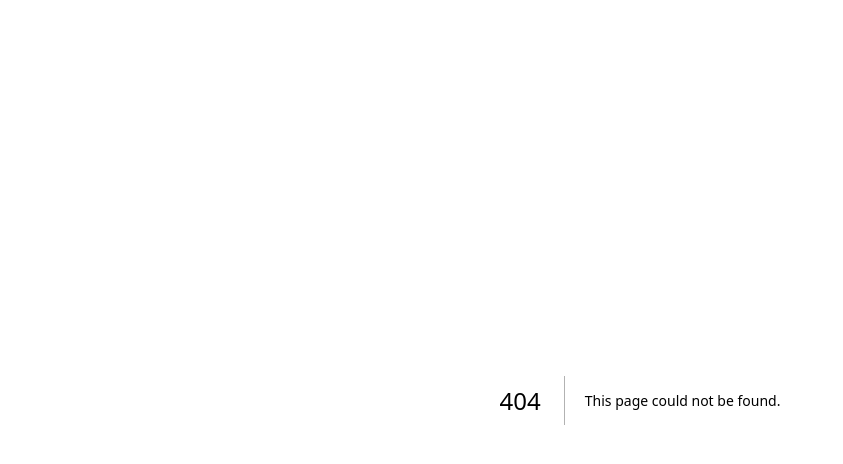
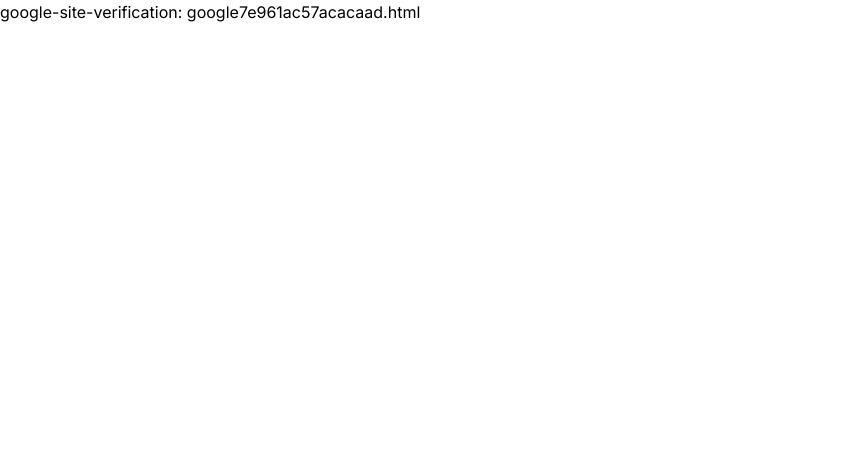
Before and after one commit to StarOne01/StarOne01.github.io, a Next.js app: page /google7e961ac57acacaad.html in a window 1280 px wide. Before the commit this address had no page. Shown: the top 464 px of the page, without its empty margins (0-843 px from the left). Built offline with nearby package versions, Linux system fonts and the light colour scheme.

Commit message:
Google verification

```diff
--- /dev/null
+++ b/src/app/google7e961ac57acacaad.html/page.tsx
@@ -0,0 +1,11 @@
+import React from 'react';
+
+const GoogleConsoleVerificationPage: React.FC = () => {
+    const htmlCode = 'google-site-verification: google7e961ac57acacaad.html';
+
+    return (
+        <div dangerouslySetInnerHTML={{ __html: htmlCode }} />
+    );
+};
+
+export default GoogleConsoleVerificationPage;
```
